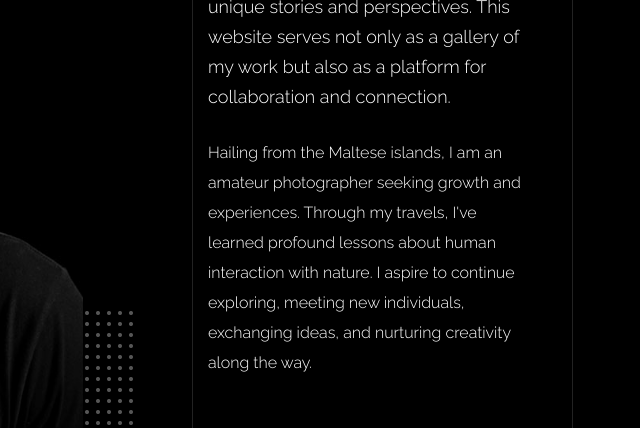
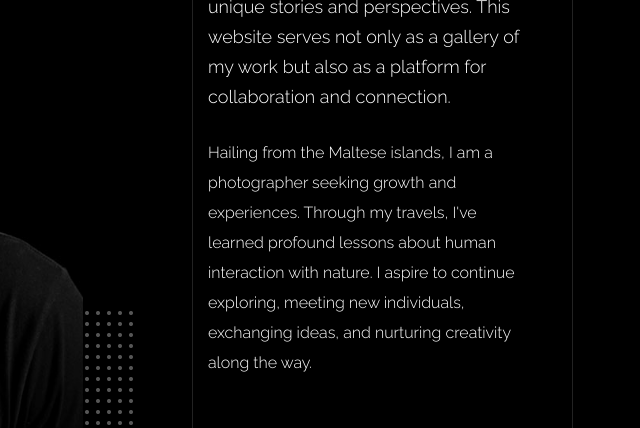
Before and after one commit to gabrielborg20/gbphotos, a plain HTML site: page index.html in a window 1280 px wide. Shown: the part 2000-2428 px from the top of the page, 637-1277 px from the left. Drawn offline with nearby package versions, Linux system fonts and the light colour scheme; files whose address does not match are found by name.

Commit message:
Amended about section in home page.

```diff
--- a/index.html
+++ b/index.html
@@ -229,7 +229,7 @@
                 This website serves not only as a gallery of my work but also as a platform for collaboration and connection.</p>
 
 
-              <p class="mb-4 gsap-reveal">Hailing from the Maltese islands, I am an amateur photographer seeking growth and experiences. Through my travels, I've learned profound
+              <p class="mb-4 gsap-reveal">Hailing from the Maltese islands, I am a photographer seeking growth and experiences. Through my travels, I've learned profound
                 lessons about human interaction with nature. I aspire to continue exploring, meeting new individuals, exchanging ideas, and nurturing creativity along the way.</p>
 
               <!-- <p class="gsap-reveal"><a href="#" class="btn btn-outline-pill btn-custom-light">Download my CV</a></p> -->
```
